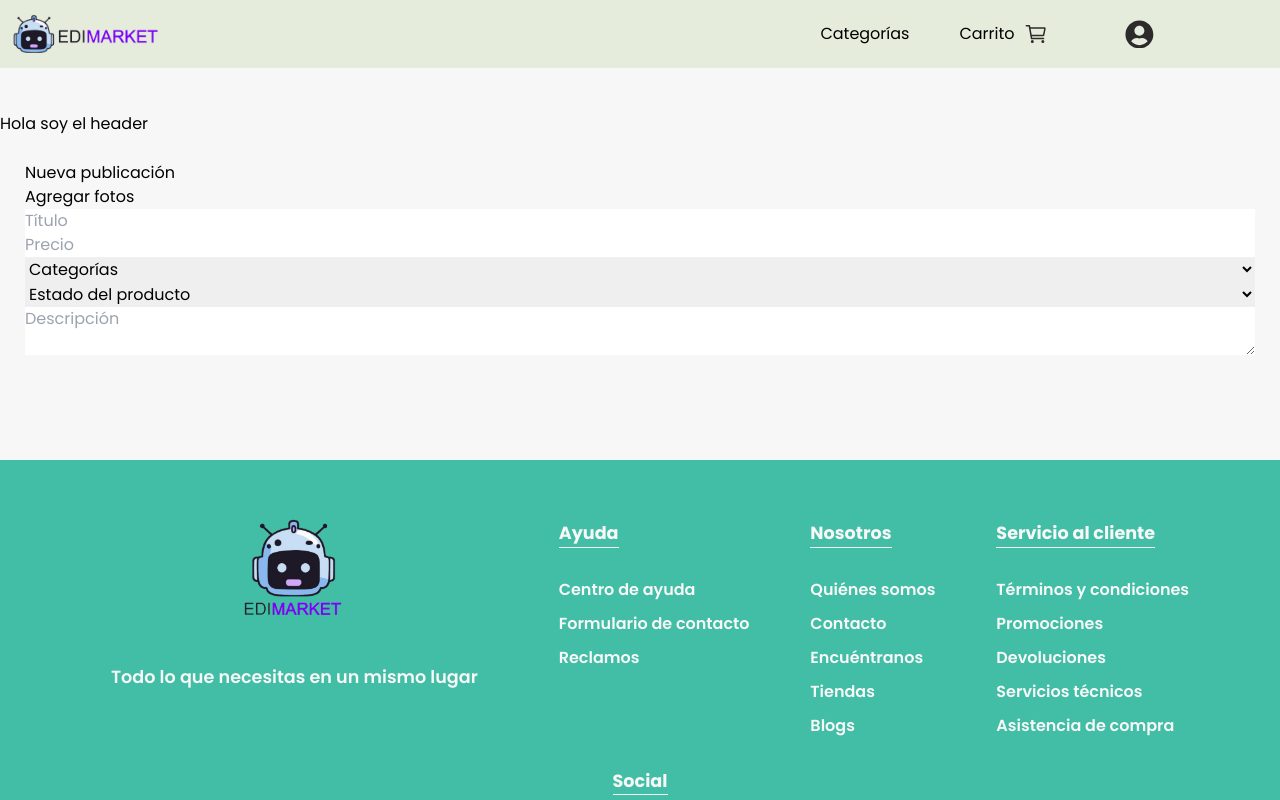
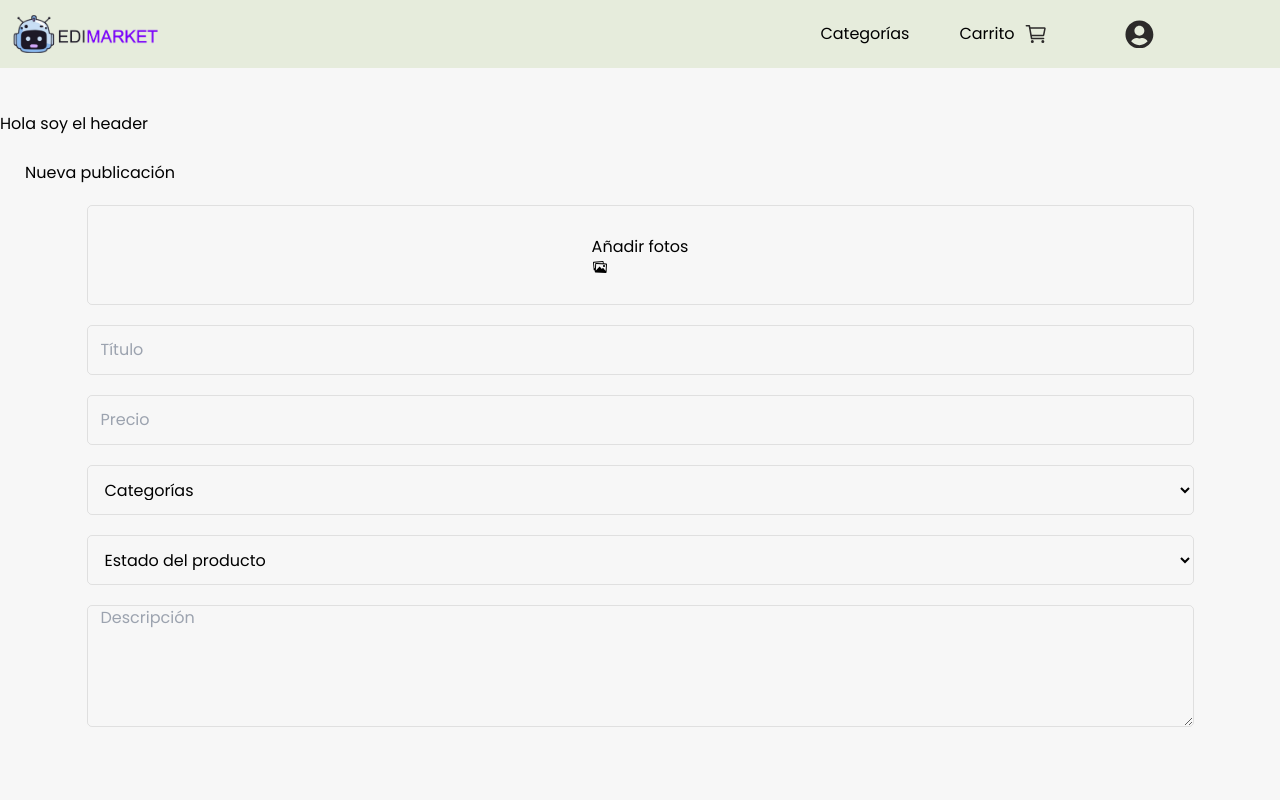
Before and after one commit to SebastianHernandez0/edimarket-2, a React (Vite) app in the folder Frontend/: page /createpost in a window 1280 px wide. Shown: the top 800 px of the page. Built offline with nearby package versions, Linux system fonts and the light colour scheme.

Commit message:
Ajustando estilos de formulario de post

```diff
--- a/Frontend/src/pages/createPost/CreatePost.jsx
+++ b/Frontend/src/pages/createPost/CreatePost.jsx
@@ -1,6 +1,7 @@
 import "../createPost/createPost.css";
 import { useCallback } from "react";
 import { useDropzone } from "react-dropzone";
+import { IoMdImages } from "react-icons/io";
 
 export function CreatePost() {
   const onDrop = useCallback((acceptedFiles) => {
@@ -9,21 +10,26 @@ export function CreatePost() {
   const { getRootProps, getInputProps, isDragActive } = useDropzone({ onDrop });
 
   return (
-    <section className="createpost__container">
+    <section className="createpost__container bg-white shadow-sm">
       <h1 className="createpost__title text-2xl font-semibold">
         Nueva publicación
       </h1>
       <div className="createpost__card__container bg-white shadow-sm">
         <form className="createpost__card__form" name="post">
           <div className="createpost__card__file__container">
-            <div className="createpost__card__fileimg" {...getRootProps()}>
+            <div className="createpost__card__fileimg cursor-pointer" {...getRootProps()}>
               <input {...getInputProps()} />
               {isDragActive ? (
                 <p className="createpost__card__fileparagraph">
                   Drop the files here ...
                 </p>
               ) : (
-                <p className="createpost__card__fileparagraph">Agregar fotos</p>
+                <div className="flex justify-center items-center gap-3">
+                  <p className="createpost__card__fileparagraph font-medium">
+                    Añadir fotos
+                  </p>
+                  <IoMdImages className="text-3xl" />
+                </div>
               )}
             </div>
           </div>
@@ -38,7 +44,7 @@ export function CreatePost() {
               type="text"
               placeholder="Precio"
             />
-            <select name="" id="">
+            <select className="createpost__card__input" name="" id="">
               <option value="">Categorías</option>
               <option value="">Consolas</option>
               <option value="">Accesorios</option>
@@ -47,13 +53,19 @@ export function CreatePost() {
               <option value="">Telefonía</option>
               <option value="">Electrodomésticos</option>
             </select>
-            <select name="" id="">
+            <select className="createpost__card__input" name="" id="">
               <option value="">Estado del producto</option>
               <option value="">Nuevo</option>
               <option value="">Usado-Como nuevo</option>
               <option value="">Usado-Aceptable</option>
             </select>
-            <textarea name="" id="" placeholder="Descripción"></textarea>
+            <textarea
+              className="createpost__card__input resize-none"
+              name=""
+              id=""
+              rows="5"
+              placeholder="Descripción"
+            ></textarea>
           </div>
         </form>
       </div>
--- a/Frontend/src/pages/createPost/createPost.css
+++ b/Frontend/src/pages/createPost/createPost.css
@@ -14,3 +14,27 @@
   display: flex;
   flex-direction: column;
 }
+.createpost__card__fileimg {
+  background-color: transparent;
+  display: flex;
+  align-items: center;
+  justify-content: center;
+  margin: 0 auto;
+  padding: 0 13px;
+  margin-top: 20px;
+  width: 90%;
+  border: 1px solid var(--navOpacity);
+  border-radius: 5px;
+  height: 100px;
+}
+.createpost__card__input {
+  background-color: transparent;
+  display: flex;
+  margin: 0 auto;
+  padding: 0 13px;
+  margin-top: 20px;
+  width: 90%;
+  border: 1px solid var(--navOpacity);
+  border-radius: 5px;
+  min-height: 50px;
+}
```
